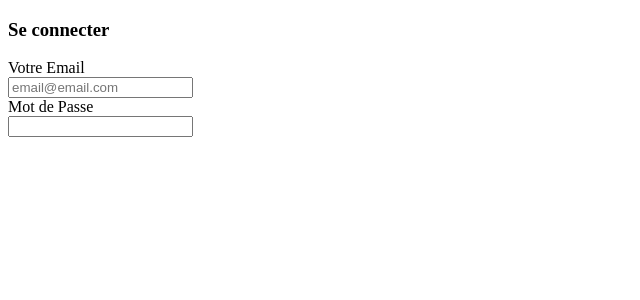
After one commit to Yologram/Planet-RSE, a PHP site: page /parts/boxConnextion.php in a window 1280 px wide. The commit adds this page. Shown: the top 300 px of the page, without its empty margins (0-640 px from the left). Run offline with PHP 8.4, Linux system fonts and the light colour scheme.

Commit message:
premier commit journée

```diff
--- a/pages/acceuil.php
+++ b/pages/acceuil.php
@@ -8,7 +8,6 @@ include ('parts/header.php');
 <p>Bienvenue</p>
 <p>Bienvenue sur le site de Planet’RSE, Plateforme de Notation et d’Evaluation Territoriale de la RSE.
 L’association a pour vocation de promouvoir la Responsabilité Sociétale des Entreprises et des organisations en élaborant des critères de notation en matière de RSE utilisés pour évaluer chacun de ses membres.</p>
-
 </div>
 </div>
 <div class="ui center aligned grid">
--- /dev/null
+++ b/pages/parts/boxConnextion.php
@@ -0,0 +1,37 @@
+<!DOCTYPE html>
+<html lang="en">
+<head>
+	<meta charset="UTF-8">
+	<title>connexion</title>
+</head>
+<body>
+
+	<div class="ui small test modal">
+		<div class="ui grid centered stackable login">
+			<div class="ui center aligned basic segment">
+				<h3>Se connecter</h3>
+				<div class="column">
+					<div class="ui form">
+						<div class="field">
+							<label>Votre Email</label>
+							<div class="ui left icon input">
+								<input type="text" placeholder="email@email.com">
+								<i class="user icon"></i>
+							</div>
+						</div>
+						<div class="field">
+							<label>Mot de Passe</label>
+							<div class="ui left icon input">
+								<input type="mot de passe">
+								<i class="lock icon"></i>
+							</div>
+						</div>
+					</div>
+				</div>
+			</div>
+		</div>
+	</div>
+
+
+</body>
+</html>
```
Also changed, not shown: pages/parts/header.php (+12 -12 lines), pages/login.php (indentation only).
